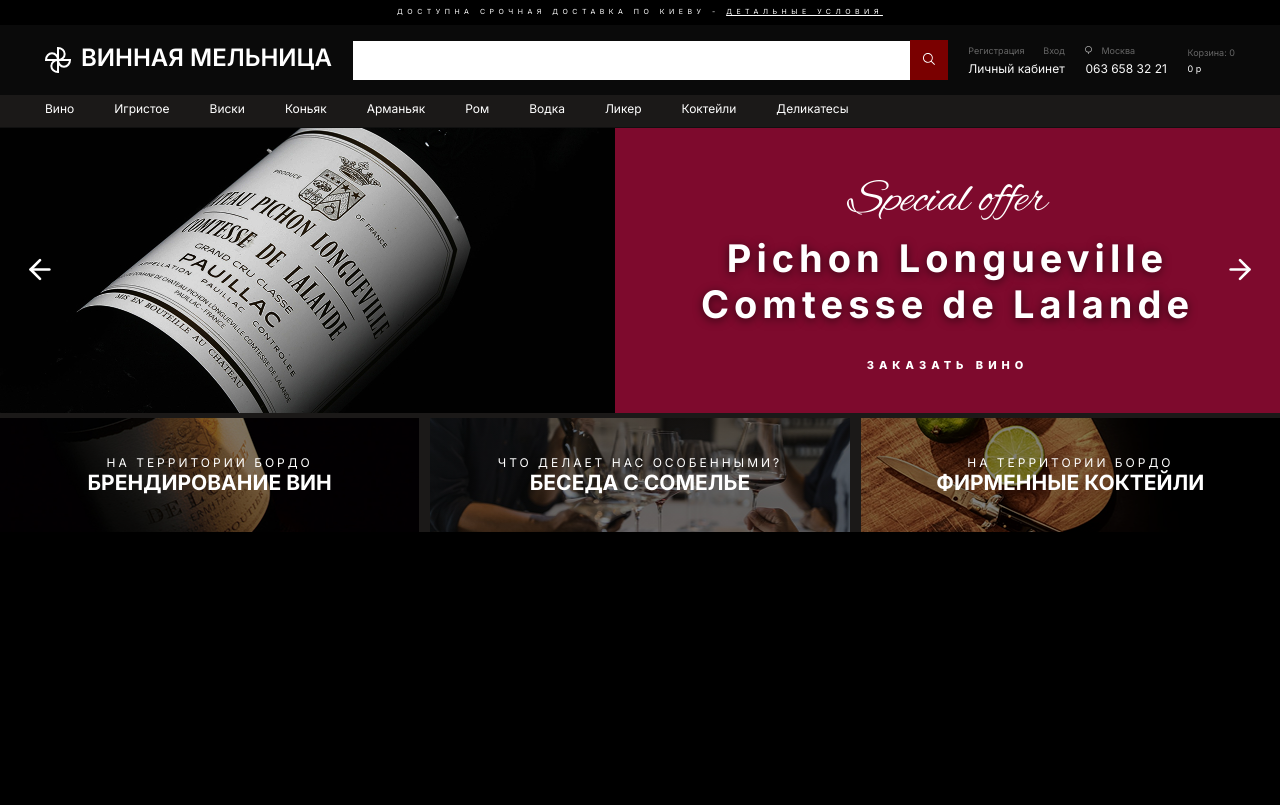
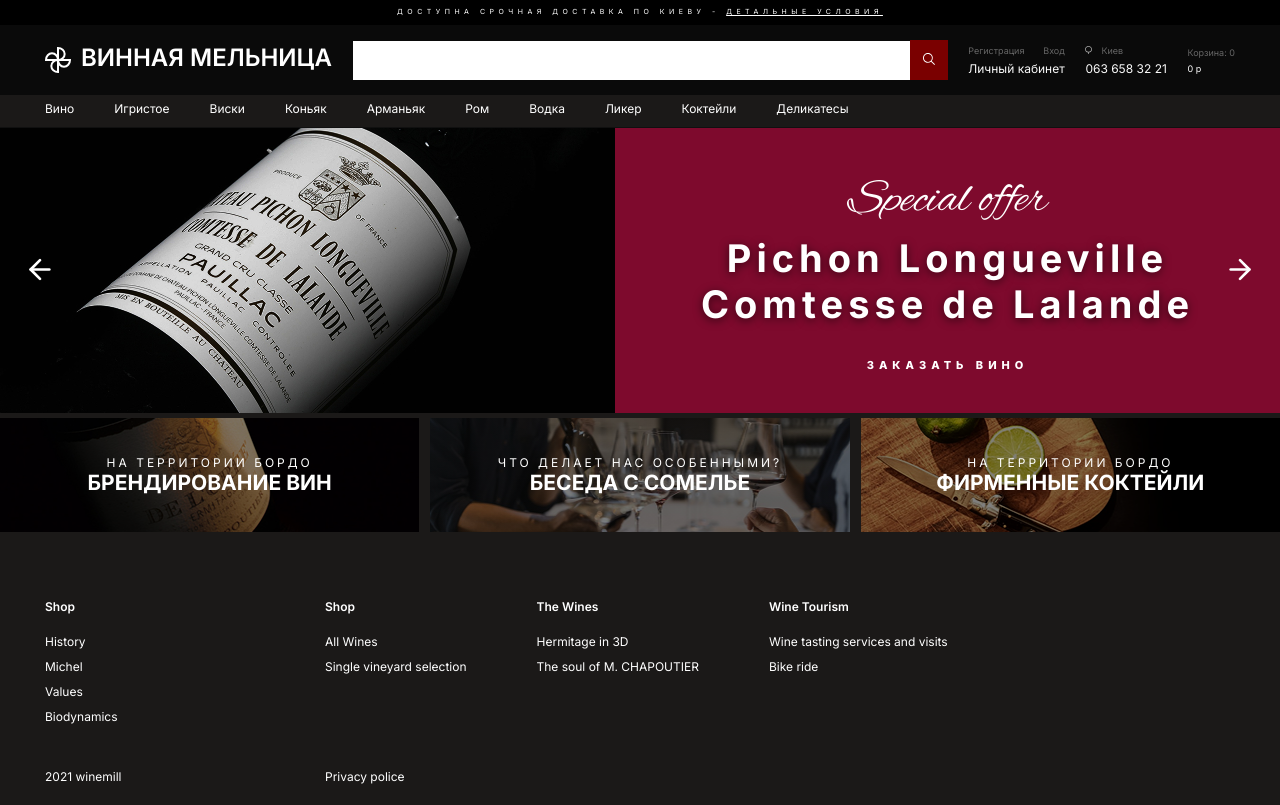
Before and after one commit to Bohdansnopok/wine-mill, a Next.js app: page / in a window 1280 px wide. Built offline with nearby package versions, Linux system fonts and the light colour scheme.

Commit message:
add footer

```diff
--- a/src/app/layout.tsx
+++ b/src/app/layout.tsx
@@ -2,6 +2,7 @@
 import { Geist, Geist_Mono } from "next/font/google";
 import "./globals.scss";
 import Header from "@/components/Header/Header";
+import Footer from "@/components/Footer/Footer";
 
 const geistSans = Geist({
   variable: "--font-geist-sans",
@@ -28,6 +29,7 @@
       <body className={`${geistSans.variable} ${geistMono.variable}`}>
         <Header />
         {children}
+        <Footer />
       </body>
     </html>
   );
--- /dev/null
+++ b/src/components/Footer/Footer.scss
@@ -0,0 +1,58 @@
+.footer {
+    padding: 67px 45px 21px 45px;
+    color: white;
+
+    &__flexWrapper {
+        display: flex;
+        align-items: start;
+        justify-content: space-between;
+        gap: 200px;
+    }
+
+    &__column {
+        display: flex;
+        flex-direction: column;
+        gap: 10px;
+        font-size: 12px;
+        min-height: 185px;
+        display: flex;
+        flex-direction: column;
+
+        &__title {
+            margin-bottom: 10px;
+            font-weight: 600;
+        }
+
+        a {
+            text-decoration: none;
+            color: white;
+            transition: color 0.3s;
+        }
+
+        a:hover {
+            color: #666666;
+        }
+    }
+
+    &__columns {
+        display: flex;
+        align-items: center;
+        width: 100%;
+        gap: 70px;
+    }
+
+    &__rightContent,
+    &__leftContent {
+        min-height: 185px;
+        display: flex;
+        flex-direction: column;
+    }
+
+    .copyright {
+        font-size: 12px;
+        color: white;
+        text-decoration: none;
+        margin-top: auto;
+        width: 80px;
+    }
+}
--- /dev/null
+++ b/src/components/Footer/Footer.tsx
@@ -0,0 +1,40 @@
+import './Footer.scss'
+
+export default function Footer() {
+    return (
+        <footer className='container footer'>
+            <div className="footer__flexWrapper">
+                <div className='footer__column'>
+                    <div className="footer__column__title">Shop</div>
+                    <a href="#">History</a>
+                    <a href="#">Michel</a>
+                    <a href="#">Values</a>
+                    <a href="#">Biodynamics</a>
+                    <p className='copyright'>2021 winemill</p>
+                </div>
+
+
+                <div className="footer__columns">
+                    <div className='footer__column'>
+                        <div className="footer__column__title">Shop</div>
+                        <a href="#">All Wines</a>
+                        <a href="#">Single vineyard selection</a>
+                        <a href="#" className='copyright copyright_link'>Privacy police</a>
+                    </div>
+
+                    <div className='footer__column'>
+                        <div className="footer__column__title">The Wines</div>
+                        <a href="#">Hermitage in 3D</a>
+                        <a href="#">The soul of M. CHAPOUTIER</a>
+                    </div>
+
+                    <div className='footer__column'>
+                        <div className="footer__column__title">Wine Tourism</div>
+                        <a href="#">Wine tasting services and visits</a>
+                        <a href="#">Bike ride</a>
+                    </div>
+                </div>
+            </div>
+        </footer>
+    );
+}
--- a/src/components/Header/Header.tsx
+++ b/src/components/Header/Header.tsx
@@ -39,7 +39,7 @@
                         <div className="headerContent__items__item">
                             <div className="headerContent__items__item__top">
                                 <Image src={geo} alt="geoIcon" />
-                                <div className="geo">Москва</div>
+                                <div className="geo">Киев</div>
                             </div>
                             <a href="#">063 658 32 21</a>
                         </div>
```
